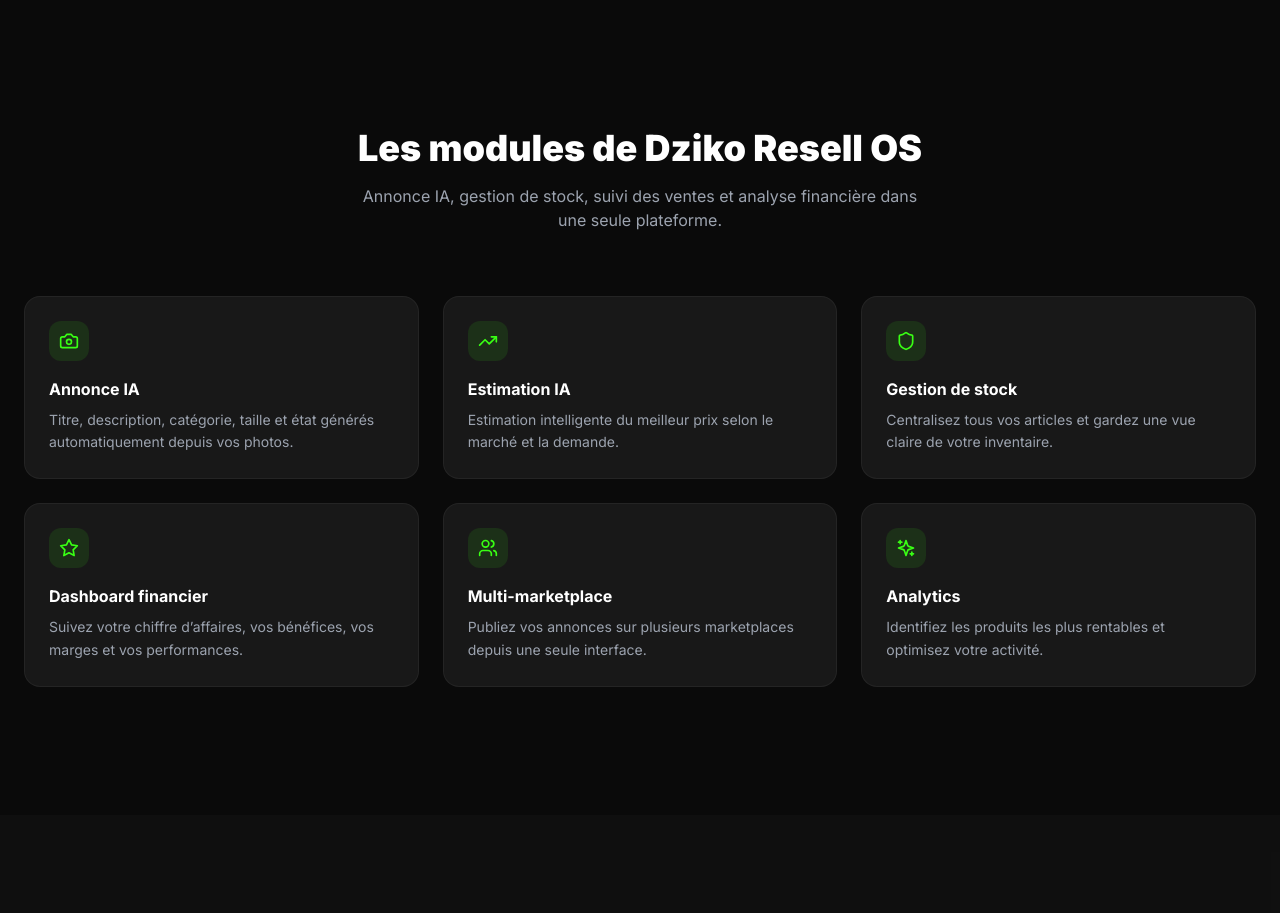
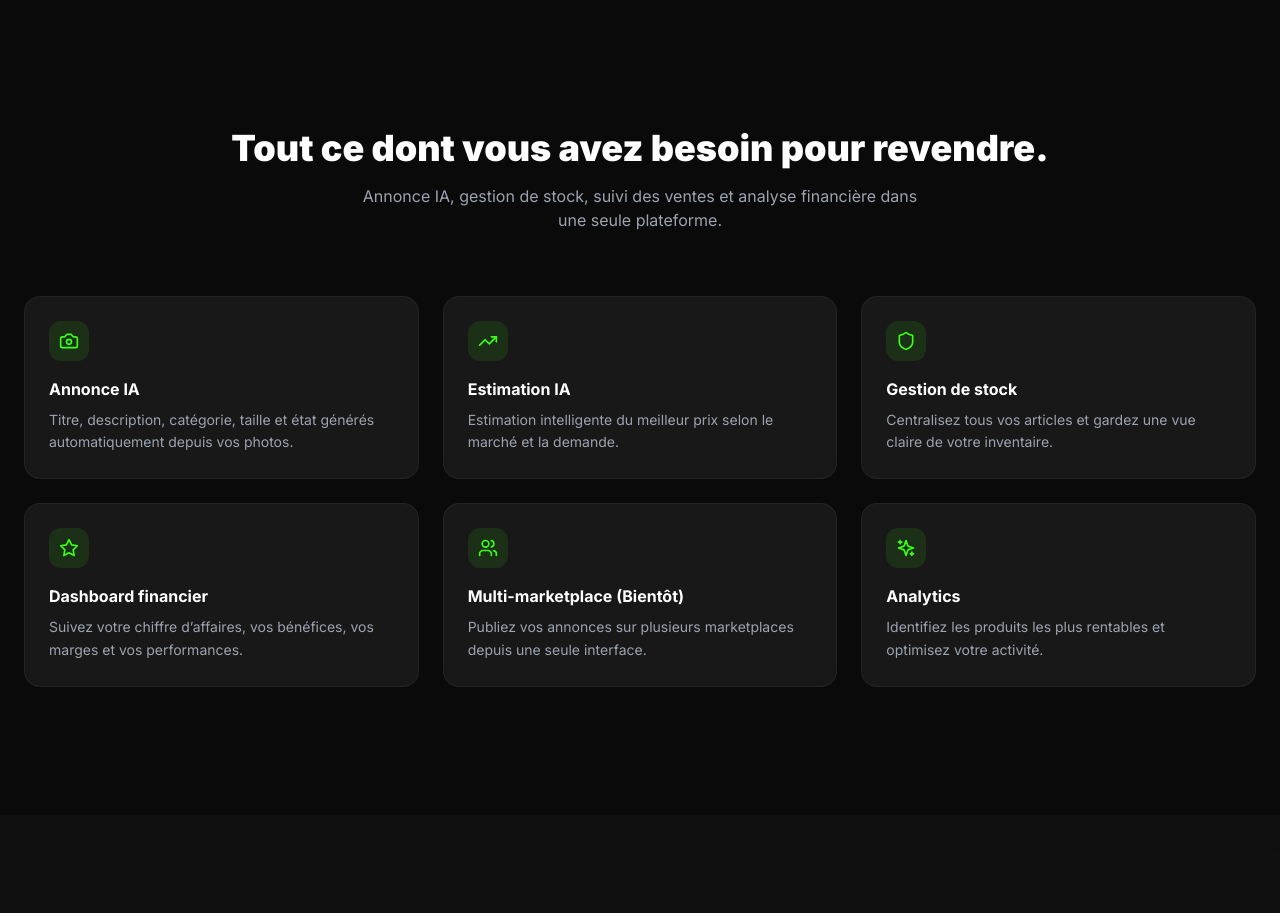
Before and after one commit to Dzikooooo/dzikovinted-ai, a React (Vite) app: page / in a window 1280 px wide. Shown: the part 1943-2856 px from the top of the page. Built offline with nearby package versions, Linux system fonts and the light colour scheme; no server answers.

Commit message:
Improve credibility and messaging

```diff
--- a/src/pages/LandingPage.tsx
+++ b/src/pages/LandingPage.tsx
@@ -29,7 +29,7 @@ const features = [
   },
   {
     icon: Users,
-    title: 'Multi-marketplace',
+    title: 'Multi-marketplace (Bientôt)',
     desc: 'Publiez vos annonces sur plusieurs marketplaces depuis une seule interface.'
   },
   {
@@ -372,7 +372,7 @@ export default function LandingPage({ onNavigate }: LandingPageProps) {
       <section id="features" className="py-24 sm:py-32">
         <div className="max-w-7xl mx-auto px-4 sm:px-6">
           <div className="text-center mb-16">
-            <h2 className="text-3xl sm:text-4xl font-black mb-4">Les modules de Dziko Resell OS</h2>
+            <h2 className="text-3xl sm:text-4xl font-black mb-4">Tout ce dont vous avez besoin pour revendre.</h2>
             <p className="text-gray-400 max-w-xl mx-auto">Annonce IA, gestion de stock, suivi des ventes et analyse financière dans une seule plateforme.</p>
           </div>
           <div className="grid grid-cols-1 sm:grid-cols-2 lg:grid-cols-3 gap-6">
@@ -393,7 +393,7 @@ export default function LandingPage({ onNavigate }: LandingPageProps) {
       <section className="py-24 bg-[#181818]/40">
         <div className="max-w-7xl mx-auto px-4 sm:px-6">
           <div className="text-center mb-16">
-            <h2 className="text-3xl sm:text-4xl font-black mb-4">Ils développent leur activité avec Dziko Resell OS</h2>
+            <h2 className="text-3xl sm:text-4xl font-black mb-4">Les premiers revendeurs testent Dziko Resell OS</h2>
           </div>
           <div className="grid grid-cols-1 md:grid-cols-3 gap-6">
             {testimonials.map((t) => (
```
